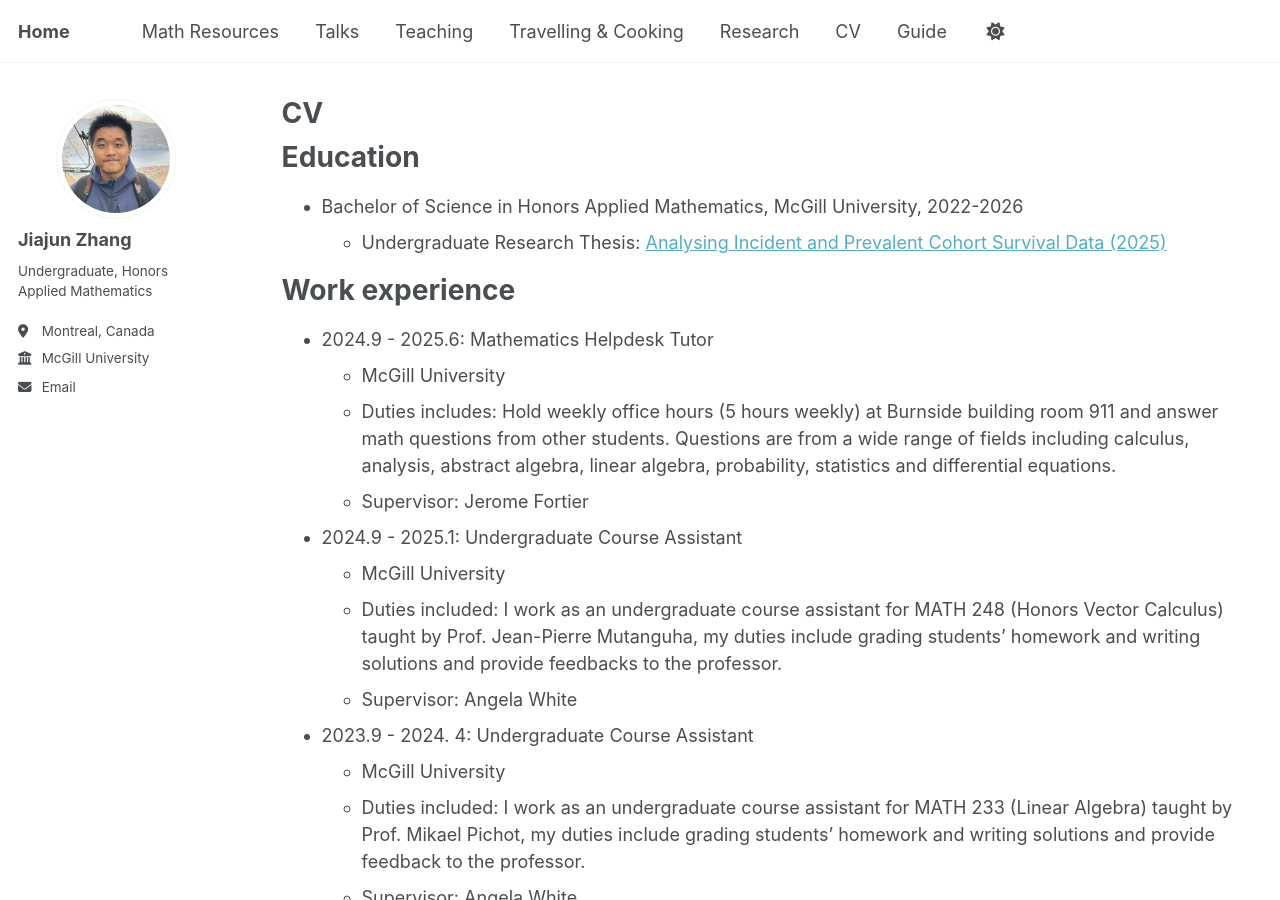
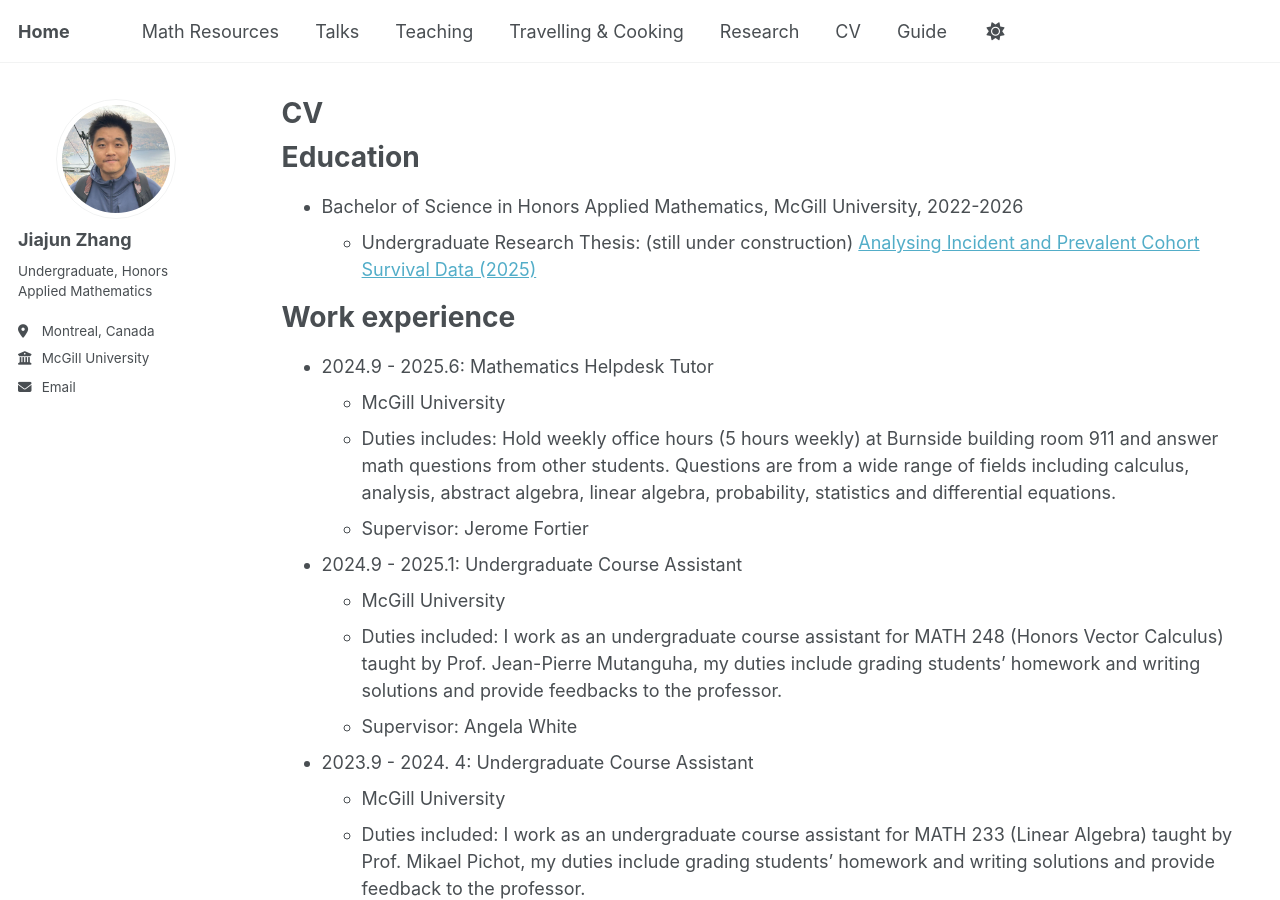
Before and after one commit to JohanssonRein/JohanssonRein.github.io, a Jekyll site: the page built from _pages/cv.md, in a window 1280 px wide and 900 px high. Built offline with Jekyll 4.4.1, drawn with Linux system fonts in a browser that asks for light colours.

Commit message:
Update cv.md

```diff
--- a/_pages/cv.md
+++ b/_pages/cv.md
@@ -12,7 +12,7 @@ redirect_from:
 Education
 ======
 * Bachelor of Science in Honors Applied Mathematics, McGill University, 2022-2026
-  * Undergraduate Research Thesis: [Analysing Incident and Prevalent Cohort Survival Data (2025)](/files/survivalanalysis.pdf)
+  * Undergraduate Research Thesis: (still under construction) [Analysing Incident and Prevalent Cohort Survival Data (2025)](/files/survivalanalysis.pdf)
 
 
 Work experience
```
